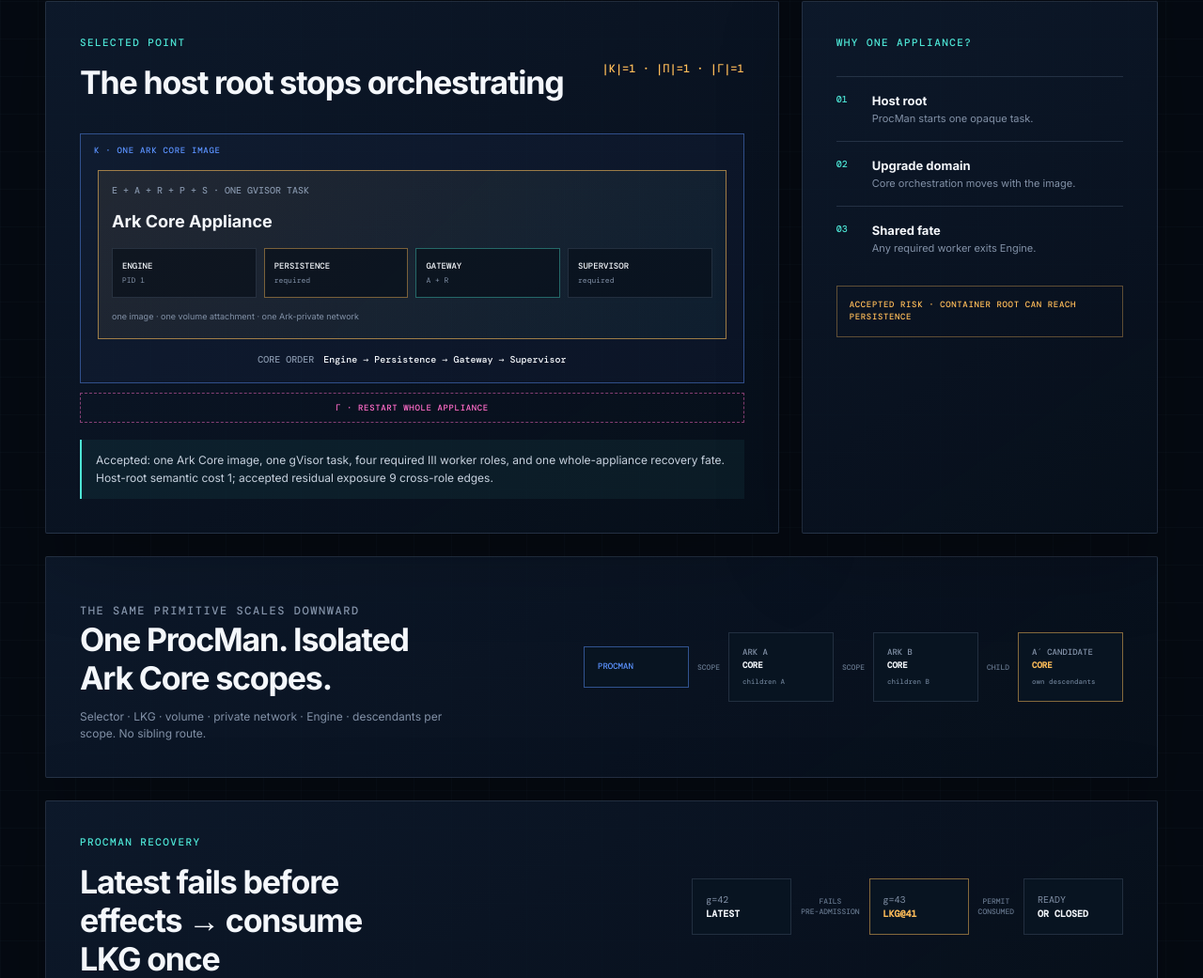
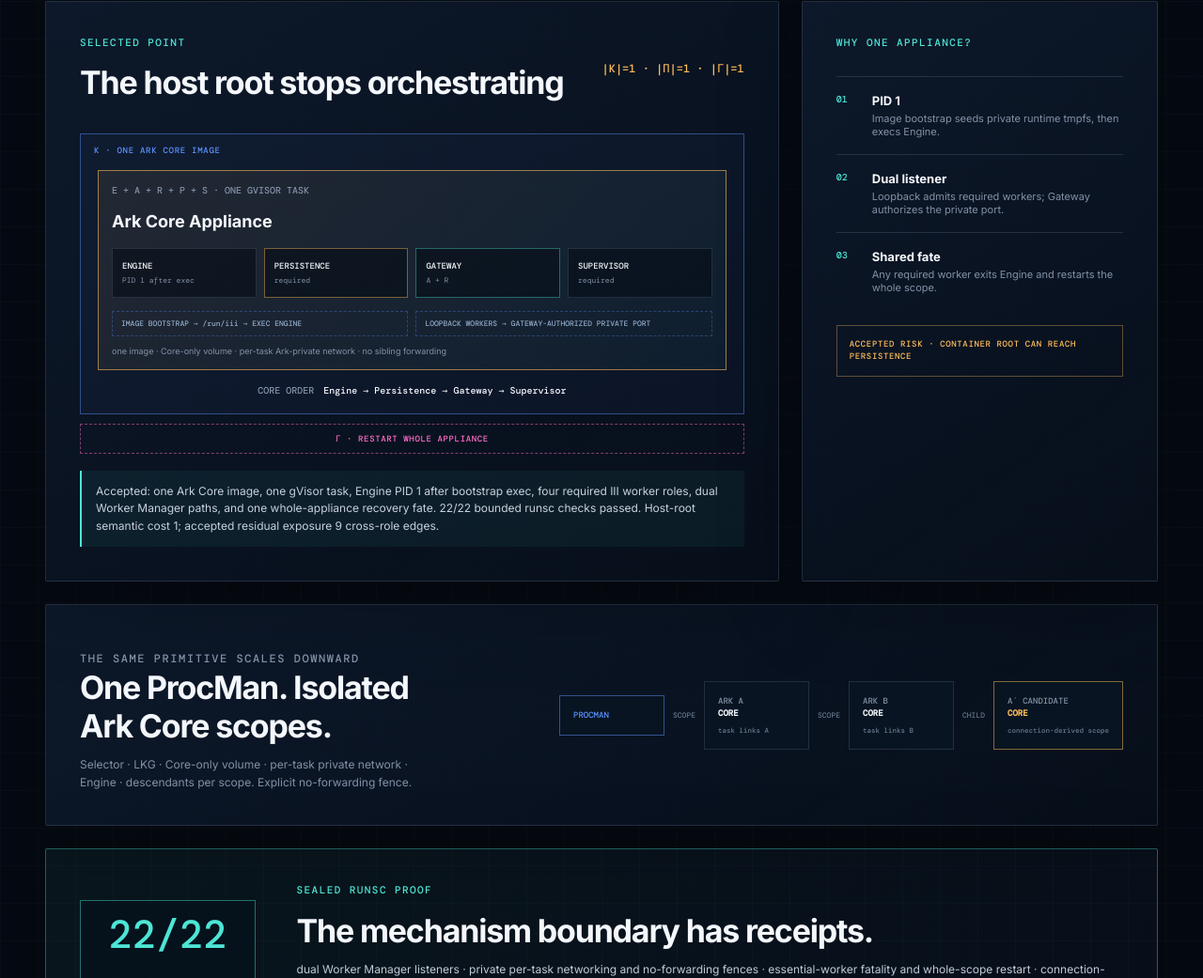
Before and after one commit to dreamcatcher-tech/chambers-boot-workbench, a website with bundled scripts: page index.html in a window 1280 px wide. Shown: the part 1759-2800 px from the top of the page at 94% size. Built offline with nearby package versions, Linux system fonts and the light colour scheme.

Commit message:
Show bounded Ark Core runtime proof

```diff
--- a/app.js
+++ b/app.js
@@ -1,6 +1,7 @@
 import {
   LABELS,
   RESPONSIBILITY_NAMES,
+  RUNTIME_PROOF,
   STAGES,
   bestCandidates,
   conflictViolations,
@@ -31,6 +32,9 @@ const elements = {
   verdict: document.querySelector("#verdict"),
   resultTitle: document.querySelector("#resultTitle"),
   resultFormula: document.querySelector("#resultFormula"),
+  proofCount: document.querySelector("#proofCheckCount"),
+  proofSummary: document.querySelector("#proofSummary"),
+  proofPending: document.querySelector("#proofPending"),
 };
 
 const state = {
@@ -160,12 +164,16 @@ function renderRoleCard(block) {
         <span>E + A + R + P + S · ONE GVISOR TASK</span>
         <strong>Ark Core Appliance</strong>
         <div class="worker-grid" aria-label="Required Ark Core workers">
-          <i>ENGINE <b>PID 1</b></i>
+          <i>ENGINE <b>PID 1 after exec</b></i>
           <i>PERSISTENCE <b>required</b></i>
           <i>GATEWAY <b>A + R</b></i>
           <i>SUPERVISOR <b>required</b></i>
         </div>
-        <small>one image · one volume attachment · one Ark-private network</small>
+        <div class="runtime-paths" aria-label="Proven Ark Core runtime boundaries">
+          <span>IMAGE BOOTSTRAP → /run/iii → EXEC ENGINE</span>
+          <span>LOOPBACK WORKERS → GATEWAY-AUTHORIZED PRIVATE PORT</span>
+        </div>
+        <small>one image · Core-only volume · per-task Ark-private network · no sibling forwarding</small>
       </div>`;
   }
   return `
@@ -213,7 +221,7 @@ function renderArchitecture() {
   if (state.profile === "ark_core" && acceptedShape) {
     elements.resultTitle.textContent = "The host root stops orchestrating";
     elements.verdict.className = "verdict";
-    elements.verdict.textContent = `Accepted: one Ark Core image, one gVisor task, four required III worker roles, and one whole-appliance recovery fate. Host-root semantic cost ${rootCost}; accepted residual exposure ${violations.length} cross-role edges.`;
+    elements.verdict.textContent = `Accepted: one Ark Core image, one gVisor task, Engine PID 1 after bootstrap exec, four required III worker roles, dual Worker Manager paths, and one whole-appliance recovery fate. ${RUNTIME_PROOF.checkCount}/${RUNTIME_PROOF.checkCount} bounded runsc checks passed. Host-root semantic cost ${rootCost}; accepted residual exposure ${violations.length} cross-role edges.`;
   } else if (state.profile === "strict" && violations.length === 0) {
     elements.resultTitle.textContent = "Strict isolation restores four boundaries";
     elements.verdict.className = "verdict strict";
@@ -322,5 +330,8 @@ elements.canvas.addEventListener("mousemove", (event) => {
 });
 elements.canvas.addEventListener("mouseleave", () => { elements.tooltip.hidden = true; });
 
+elements.proofCount.textContent = `${RUNTIME_PROOF.checkCount}/${RUNTIME_PROOF.checkCount}`;
+elements.proofSummary.textContent = RUNTIME_PROOF.mechanisms.join(" · ");
+elements.proofPending.textContent = RUNTIME_PROOF.pending;
 buildStageTrack();
 render();
--- a/index.html
+++ b/index.html
@@ -22,7 +22,7 @@
 
   <main id="top">
     <section class="hero">
-      <p class="eyebrow">BOUNDED ARCHITECTURE SYNTHESIS · V3</p>
+      <p class="eyebrow">BOUNDED ARCHITECTURE SYNTHESIS · V3 · RUNTIME-PROVEN MECHANISMS</p>
       <h1>One appliance.<br><span>Four workers.</span><br>One recovery fate.</h1>
       <div class="hero-formula" aria-label="Accepted partition sizes">
         <span>|K| = 1</span><i>packaging</i>
@@ -124,9 +124,9 @@
       <aside class="panel insight-panel">
         <p class="eyebrow">WHY ONE APPLIANCE?</p>
         <div class="insight-list">
-          <div><span>01</span><strong>Host root</strong><p>ProcMan starts one opaque task.</p></div>
-          <div><span>02</span><strong>Upgrade domain</strong><p>Core orchestration moves with the image.</p></div>
-          <div><span>03</span><strong>Shared fate</strong><p>Any required worker exits Engine.</p></div>
+          <div><span>01</span><strong>PID 1</strong><p>Image bootstrap seeds private runtime tmpfs, then execs Engine.</p></div>
+          <div><span>02</span><strong>Dual listener</strong><p>Loopback admits required workers; Gateway authorizes the private port.</p></div>
+          <div><span>03</span><strong>Shared fate</strong><p>Any required worker exits Engine and restarts the whole scope.</p></div>
         </div>
         <div class="answer-chip">ACCEPTED RISK · CONTAINER ROOT CAN REACH PERSISTENCE</div>
       </aside>
@@ -136,16 +136,26 @@
       <div>
         <p class="eyebrow">THE SAME PRIMITIVE SCALES DOWNWARD</p>
         <h2 id="scopeTitle">One ProcMan. Isolated Ark Core scopes.</h2>
-        <p>Selector · LKG · volume · private network · Engine · descendants per scope. No sibling route.</p>
+        <p>Selector · LKG · Core-only volume · per-task private network · Engine · descendants per scope. Explicit no-forwarding fence.</p>
       </div>
       <div class="scope-flow" aria-label="ProcMan with independent Ark scopes and a candidate child scope">
         <span class="procman-node">PROCMAN</span>
         <i>scope</i>
-        <span>ARK A<br><b>CORE</b><small>children A</small></span>
+        <span>ARK A<br><b>CORE</b><small>task links A</small></span>
         <i>scope</i>
-        <span>ARK B<br><b>CORE</b><small>children B</small></span>
+        <span>ARK B<br><b>CORE</b><small>task links B</small></span>
         <i>child</i>
-        <span class="accent">A′ CANDIDATE<br><b>CORE</b><small>own descendants</small></span>
+        <span class="accent">A′ CANDIDATE<br><b>CORE</b><small>connection-derived scope</small></span>
+      </div>
+    </section>
+
+    <section class="proof-panel panel" aria-labelledby="proofTitle">
+      <div class="proof-score"><strong id="proofCheckCount">22/22</strong><small>BOUNDED CHECKS</small></div>
+      <div>
+        <p class="eyebrow">SEALED RUNSC PROOF</p>
+        <h2 id="proofTitle">The mechanism boundary has receipts.</h2>
+        <p id="proofSummary">Loading verified mechanisms…</p>
+        <small id="proofPending">Loading integration boundary…</small>
       </div>
     </section>
 
@@ -167,7 +177,7 @@
 
   <footer>
     <span>FINITE GRAMMAR · PROVISIONAL HARD EDGES · EXPLICIT OBJECTIVES</span>
-    <span id="modelDigest">MODEL V3</span>
+    <span id="modelDigest">MODEL V3 · PROOF 22/22</span>
   </footer>
 
   <script type="module" src="app.js"></script>
--- a/src/model.js
+++ b/src/model.js
@@ -36,6 +36,20 @@ export const STAGES = [
   { id: "rebalance", label: "Rebalance", short: "Audit the inherited isolation edge" },
   { id: "optimize", label: "Optimize", short: "Minimize host-root semantics" },
 ];
+
+export const RUNTIME_PROOF = Object.freeze({
+  checkCount: 22,
+  chambersCommit: "17543edafb53c007582886032df07af8297f4f5a",
+  iiiCommit: "56c4304aa368efdc925b69baaf6356cc723ba0ca",
+  mechanisms: [
+    "dual Worker Manager listeners",
+    "private per-task networking and no-forwarding fences",
+    "essential-worker fatality and whole-scope restart",
+    "connection-derived child scope and volume isolation",
+    "one-use LKG recovery",
+  ],
+  pending: "Production containerd/CNI-plugin, storage-driver, packaging, and deployment integration remain pending.",
+});
 
 export function generatePartitions(items = RESPONSIBILITIES) {
   let partitions = [[]];
--- a/styles.css
+++ b/styles.css
@@ -285,6 +285,15 @@ select {
 .worker-grid i:nth-child(2) { border-color: rgba(255, 189, 89, .45); }
 .worker-grid i:nth-child(3) { border-color: rgba(77, 229, 213, .4); }
 .worker-grid b { display: block; margin-top: 4px; color: var(--muted); font-size: 8px; font-weight: 400; }
+.runtime-paths { display: grid; grid-template-columns: repeat(2, minmax(0, 1fr)); gap: 8px; margin-bottom: 10px; }
+.role-card .runtime-paths span {
+  margin: 0;
+  padding: 7px 9px;
+  border: 1px dashed rgba(91, 146, 255, .32);
+  color: #91a9c6;
+  font: 500 8px/1.35 var(--mono);
+  overflow-wrap: break-word;
+}
 .boot-order { display: flex; align-items: center; justify-content: center; gap: 10px; margin: 15px 0 0; color: var(--muted); font: 500 10px var(--mono); }
 .boot-order b { color: var(--ink); font-weight: 500; }
 .recovery-brace { margin-top: 10px; padding: 9px; border: 1px dashed rgba(255, 108, 201, .5); color: var(--pink); text-align: center; font: 500 9px var(--mono); letter-spacing: .07em; }
@@ -324,6 +333,28 @@ select {
 .scope-flow span.accent b { color: var(--amber); }
 .scope-flow i { color: #64758b; font: 500 8px var(--mono); font-style: normal; text-transform: uppercase; }
 
+.proof-panel {
+  display: grid;
+  grid-template-columns: minmax(130px, .35fr) 1.65fr;
+  align-items: center;
+  gap: clamp(20px, 4vw, 44px);
+  margin-bottom: 24px;
+  padding: clamp(22px, 3vw, 36px);
+  border-color: rgba(77, 229, 213, .36);
+  background: linear-gradient(110deg, rgba(77, 229, 213, .055), rgba(91, 146, 255, .035));
+}
+.proof-score {
+  display: grid;
+  place-items: center;
+  min-height: 112px;
+  border: 1px solid rgba(77, 229, 213, .45);
+  background: rgba(5, 17, 29, .68);
+}
+.proof-score strong { color: var(--cyan); font: 500 clamp(26px, 5vw, 42px)/1 var(--mono); }
+.proof-score small { color: var(--muted); font: 500 8px var(--mono); letter-spacing: .1em; }
+.proof-panel p:not(.eyebrow) { margin: 12px 0 8px; color: #bfcbda; font-size: 12px; line-height: 1.55; }
+.proof-panel > div:not(.proof-score) > small { color: var(--amber); font: 500 9px/1.5 var(--mono); }
+
 .rollback { display: grid; grid-template-columns: 1fr 2.2fr; align-items: center; gap: 26px; margin-bottom: 64px; }
 .rollback > p { grid-column: 1 / -1; margin: 0; color: var(--muted); font-size: 11px; }
 .rollback-flow { display: flex; align-items: center; justify-content: flex-end; gap: 10px; }
@@ -347,7 +378,7 @@ footer {
 }
 
 @media (max-width: 850px) {
-  .formula-strip, .result-grid, .scope-model, .rollback { grid-template-columns: 1fr; }
+  .formula-strip, .result-grid, .scope-model, .proof-panel, .rollback { grid-template-columns: 1fr; }
   .formula-strip > div { border-right: 0; border-bottom: 1px solid var(--line); }
   .formula-strip > div:last-child { border-bottom: 0; }
   .controls-grid { grid-template-columns: repeat(2, 1fr); }
@@ -384,6 +415,7 @@ footer {
   .role-row { grid-template-columns: repeat(2, 1fr); }
   .architecture-diagram[data-topology="1"] .role-row { grid-template-columns: 1fr; }
   .worker-grid { grid-template-columns: repeat(2, 1fr); }
+  .runtime-paths { grid-template-columns: 1fr; }
   .rollback-flow { padding-bottom: 6px; }
   footer { width: calc(100% - 24px); flex-direction: column; gap: 9px; }
 }
```
Also changed, not shown: test/model.test.js (+9 -0 lines).
